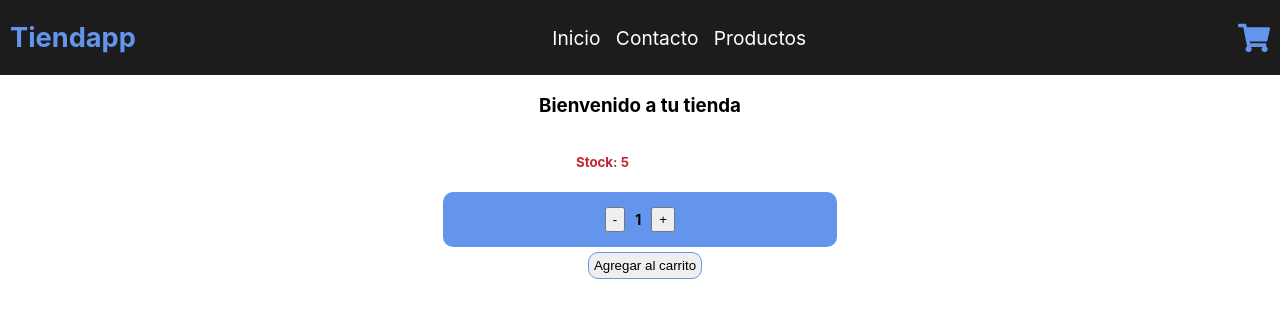
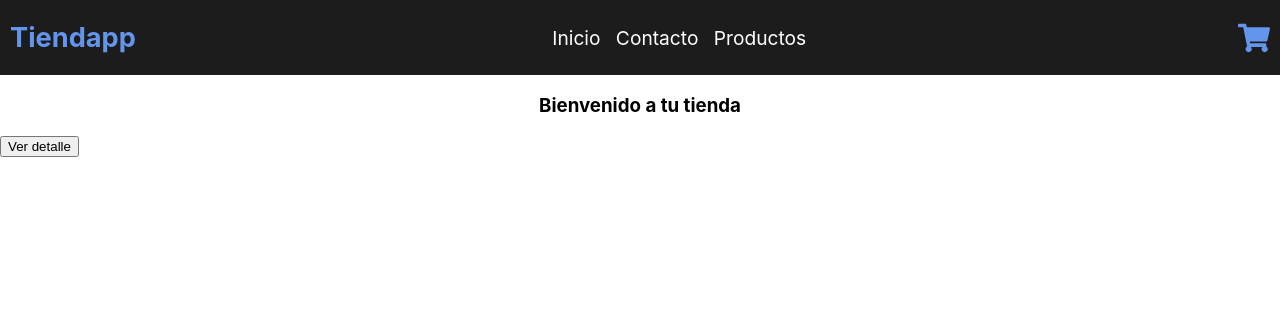
Before and after one commit to NadiaNarvaja/tienda-react, a React (Create React App) app in the folder tutienda/: page / in a window 1280 px wide. Shown: the top 318 px of the page. Built offline with nearby package versions, Linux system fonts and the light colour scheme.

Commit message:
avances hasta ahora

```diff
--- /dev/null
+++ b/tutienda/src/componentes/Item.jsx
@@ -0,0 +1,14 @@
+import React from 'react';
+
+
+const Item = ([titulo]) => {
+    return(
+        <>
+           <h1> {titulo} </h1>
+
+        </>
+    )
+}
+
+
+export default Item;
--- a/tutienda/src/componentes/ItemCount.jsx
+++ /dev/null
@@ -1,105 +0,0 @@
-import React, {useState} from 'react';
-
-
-//  --------- Estilos ---------
-const ItemCountDivStyles = {
-    display:'flex',
-    justifyContent:'center',
-    background: '#6495ed',
-    padding:5,
-    margin: 'auto',
-    width:'30%',
-    borderRadius:10
-}
-
-const tituloStock = {
-    color:'#C32A30',
-    marginLeft:'45%',
-    paddingTop:15
-}
-
-
-
-const buttonStyles = {
-    margin:10,
-
-}
-
-const pStyles = {
-    fontSize:14,
-    fontWeight:'bold'
-}
-
-const contenedorBotonAgregar = {
-    display:'flex',
-    justifyContent:'center',
-   // background: '#6495ed',
-
-    margin: 'auto',
-    marginTop:5,
-
-    width:'30%',
-    borderRadius:10
-}
-
-const botonAgregar = {
-
-    border: '1px solid #6495ed',
-    padding:5,
-    borderRadius:10,
-    marginLeft:10
-
-}
-
-// ----------------------
-
-
-
-
-const ItemCount = ({stock, initial, onAdd}) => {
-
-
-
-    const [contador, setContador] = useState(initial);
-
-
-
-
-    const sumar = () => {
-        setContador(
-            contador < stock ? contador +1 : contador
-        );
-    }
-
-    const restar = () => {
-        setContador(
-            contador > 1 ? contador - 1 : contador
-            );
-    }
-
-    const manageronADD = (contador) => {
-        onAdd(contador)
-    }
-
-
-    return (
-        <>
-                <div >
-                <h5 style={tituloStock} >Stock: {stock}</h5>
-                <div style={ItemCountDivStyles}>
-                <button style={buttonStyles} onClick={restar}>-</button>
-                <p style={pStyles}>{contador}</p>
-                <button style={buttonStyles} onClick={sumar}>+</button>
-                </div>
-                <div style={contenedorBotonAgregar}>
-                <button style={botonAgregar} onClick={() => manageronADD(contador)} >Agregar al carrito</button>
-                </div>
-                </div>
-
-        </>
-    )
-}
-
-
-
-export default ItemCount;
--- /dev/null
+++ b/tutienda/src/componentes/ItemList.jsx
@@ -0,0 +1,25 @@
+import React from 'react';
+import Item from './Item.jsx';
+
+// title, descritption, price,equipo,pictureURL
+
+const ItemList = (prodcutos) => {
+
+
+    return (
+    <>
+
+    {prodcutos.map( producto => {
+            return (
+                <Item titulo={prodcutos.title}/>
+            )
+    })}
+
+    </>
+    )
+
+
+
+    }
+
+export default ItemList;
--- a/tutienda/src/componentes/ItemListContainer.jsx
+++ b/tutienda/src/componentes/ItemListContainer.jsx
@@ -1,4 +1,6 @@
-import ItemCount from './ItemCount.jsx';
+import React, {useEffect, useState} from 'react';
+import ItemList from './ItemList.jsx';
+
 
 const itemListContainerStyles = {
 
@@ -6,7 +8,7 @@ const itemListContainerStyles = {
         color: 'black'
 }
 
-
+/*
 const onAdd = (contador) => {
     console.log(contador)
     if (contador > 5) {
@@ -15,13 +17,61 @@ const onAdd = (contador) => {
     else{
         console.log(`La cantidad de ${contador} ha sido agregada al carrito correctamente`)
     }
-}
+}*/
+
+const productos = [
+{id:1, title: 'remera', descritption:'una descripcion', price: 4500, equipo:'San Lorenzo', pictureURL: 'PICURL'},
+{id:2, title: 'short', descritption:'una descripcion' , price: 2500, equipo:'Boca', pictureURL: 'PICURL' },
+{id:3, title: 'musculosa',descritption:'una descripcion', price: 1500, equipo:'River', pictureURL: 'PICURL'},
+{id:4, title: 'buzo', descritption:'una descripcion', price: 3500, equipo:'Newells', pictureURL: 'PICURL'},
+{id:5, title: 'remera', descritption:'una descripcion', price: 2500, equipo:'Velez', pictureURL: 'PICURL'},
+{id:6, title: 'short', descritption:'una descripcion', price: 1500, equipo:'Velez', pictureURL: 'PICURL'}
+]
+
+
+
+
+
+
+
+
+
 
 const ItemListContainer = ({greeting}) => {
+
+   const [flag, setFlag] = useState(false);
+
+   console.log("flag fuera " + flag)
+
+   const managerFlag = () =>
+    {
+
+         setFlag(true)
+
+    }
+
+    const promesa = new Promise ((res, rej) => {
+            res(productos)
+    });
+
+    useEffect(() => {
+        setTimeout(() => {
+            if (flag){
+                promesa.then(()=> {
+                    <ItemList prodcutos = {productos} />
+                    console.log('ok prod ' + productos )
+                })
+            }
+        },2000 )
+    })
+
+    console.log(flag)
+
     return (
             <>
             <h3 style={itemListContainerStyles}> {greeting}</h3>
-            <ItemCount stock={5} initial={1} onAdd={onAdd} />
+            <button onClick={managerFlag}>Ver detalle</button>
+
 
             </>
 
```
